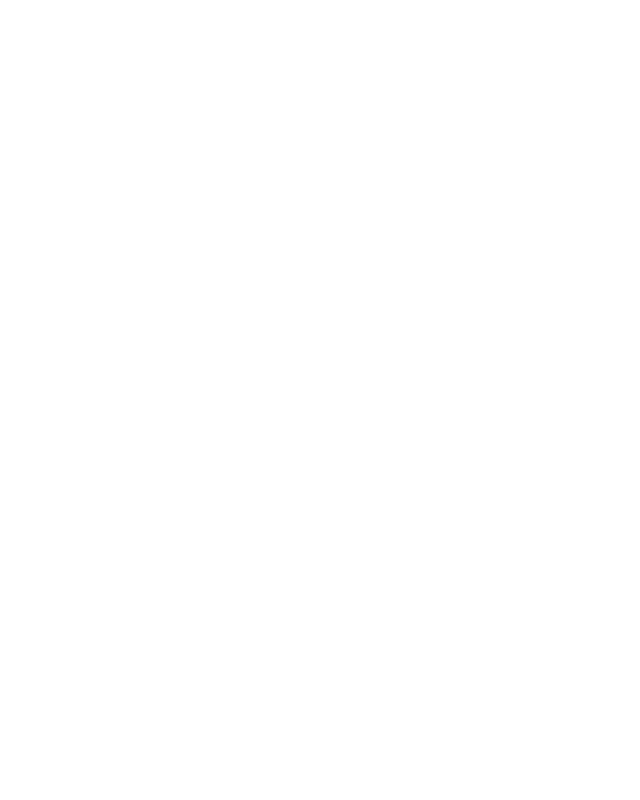
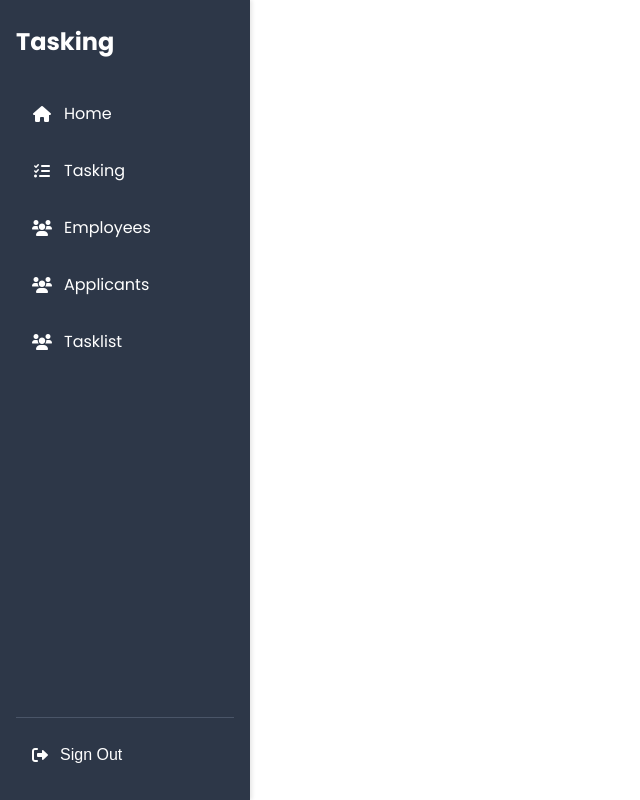
Before and after one commit to karomips/taskingrepo, an Angular app in the folder taskingapplication/: page /tasklist in a window 1280 px wide. Before the commit this address led to /. Shown: the whole page, without its empty margins (0-640 px from the left). Built offline with nearby package versions, Linux system fonts and the light colour scheme; sample sign-in values are in the browser's storage.

Commit message:
Adding TaskList Component

```diff
--- a/taskingapplication/src/app/app.routes.ts
+++ b/taskingapplication/src/app/app.routes.ts
@@ -10,6 +10,7 @@
 import { EmployeesComponent } from './employees/employees.component';
 import { SidenavComponent } from './sidenav/sidenav.component';
 import { ApplicantsComponent } from './applicants/applicants.component';
+import { TasklistComponent } from './tasklist/tasklist.component';
 
 export const routes: Routes = [
   { path: '', redirectTo: '/home', pathMatch: 'full' },
@@ -19,7 +20,7 @@
   { path: 'assigntask', component: AssigntaskComponent, canActivate: [AuthGuard] },  // Protected route
   { path: 'employees', component: EmployeesComponent, canActivate: [AuthGuard] }, // Protected route
   { path: 'applicants', component: ApplicantsComponent, canActivate: [AuthGuard] }, // Protected route
-
+  { path: 'tasklist', component: TasklistComponent, canActivate: [AuthGuard] }, // Protected route
 ];
 
 @NgModule({
--- a/taskingapplication/src/app/sidenav/sidenav.component.html
+++ b/taskingapplication/src/app/sidenav/sidenav.component.html
@@ -31,6 +31,12 @@
         <span class="link-text">Applicants</span>
       </a>
     </li>
+    <li>
+      <a routerLink="/tasklist" routerLinkActive="active-link" class="sidenav-link" aria-label="Navigate to Tasklist">
+        <i class="fas fa-users"></i>
+        <span class="link-text">Tasklist</span>
+      </a>
+    </li>
     </ul>
 
     <div class="sidenav-footer">
--- /dev/null
+++ b/taskingapplication/src/app/tasklist/tasklist.component.html
@@ -0,0 +1,12 @@
+<div class="main-container">
+    <div class="floating-object floating-object-1"></div>
+    <div class="floating-object floating-object-2"></div>
+    <div class="floating-object floating-object-3"></div>
+    <div class="floating-object floating-object-4"></div>
+    <div class="floating-object floating-object-5"></div>
+    <div class="floating-object floating-object-6"></div>
+    <div class="floating-object floating-object-7"></div>
+    <div class="floating-object floating-object-8"></div>
+    <div class="floating-object floating-object-9"></div>
+    <div class="floating-object floating-object-10"></div>
+    <app-sidenav (hoverStateChanged)="onSidenavHoverChanged($event)"></app-sidenav>
--- /dev/null
+++ b/taskingapplication/src/app/tasklist/tasklist.component.ts
@@ -0,0 +1,14 @@
+import { Component } from '@angular/core';
+import { SidenavComponent } from '../sidenav/sidenav.component';
+
+@Component({
+  selector: 'app-tasklist',
+  imports: [SidenavComponent],
+  templateUrl: './tasklist.component.html',
+  styleUrl: './tasklist.component.css'
+})
+export class TasklistComponent {
+  onSidenavHoverChanged($event: boolean) {
+    throw new Error('Method not implemented.');
+    }
+}
```
Also changed, not shown: taskingapplication/src/app/home/home.component.html (line endings or trailing spaces), taskingapplication/src/app/tasklist/tasklist.component.css (added), 1 other file (tests, documents, lock files or other folders).
